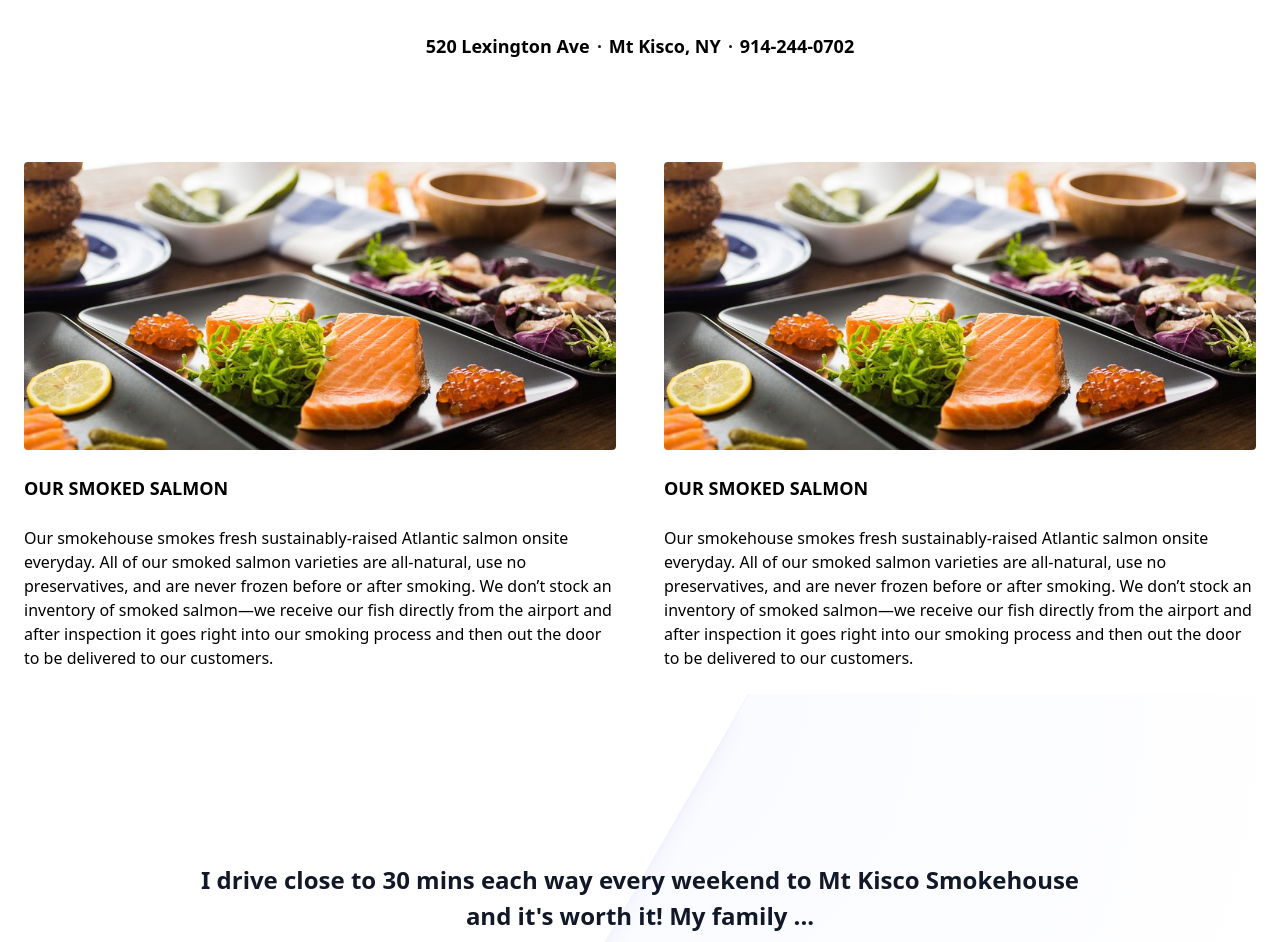
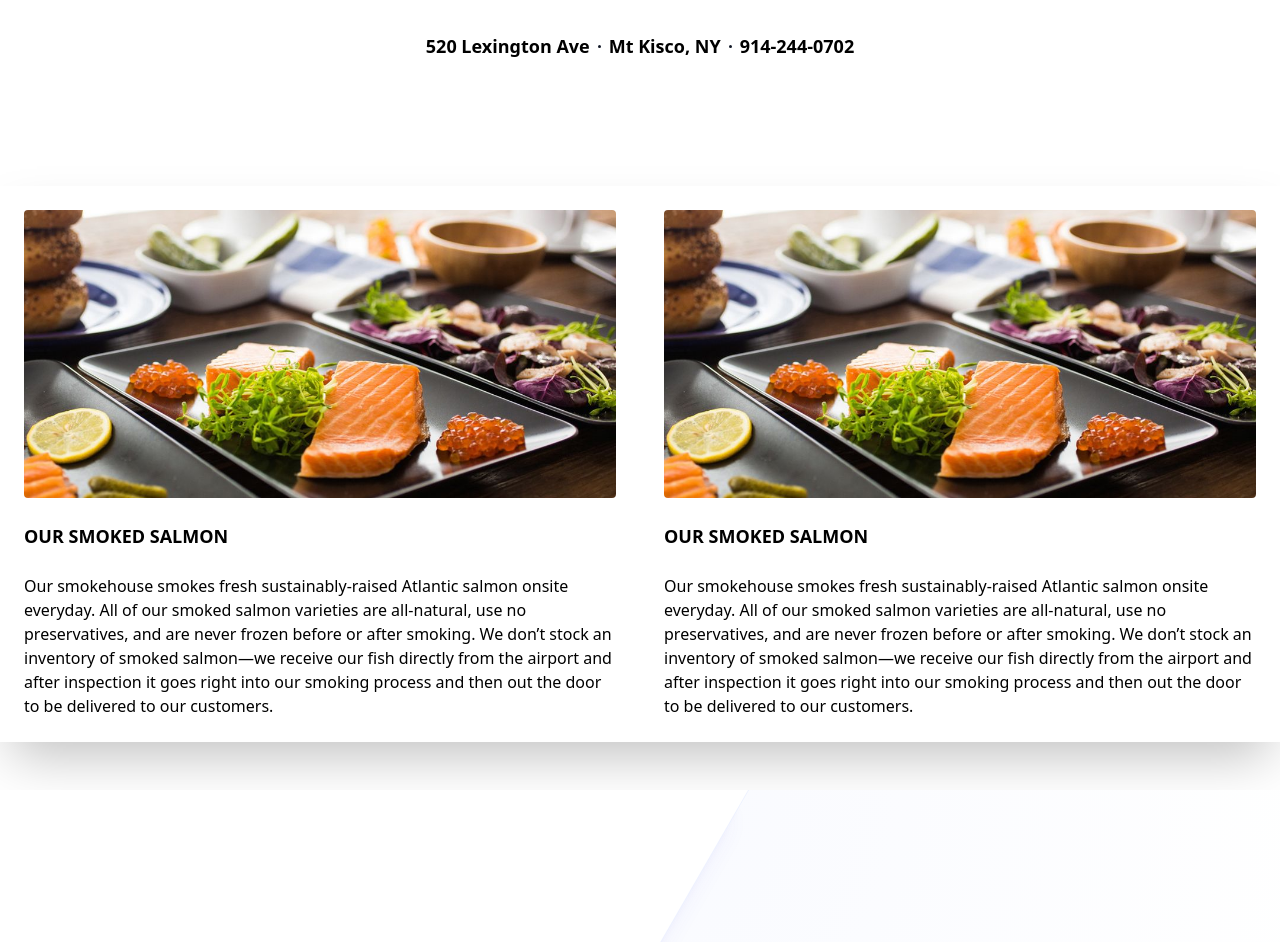
Before and after one commit to michael-carvajal/vite1, a React (Vite) app: page / in a window 1280 px wide. Shown: the part 700-1642 px from the top of the page. Built offline with nearby package versions, Linux system fonts and the light colour scheme.

Commit message:
featured styling

```diff
--- a/src/Components/Featured.tsx
+++ b/src/Components/Featured.tsx
@@ -24,7 +24,7 @@ const Featured = () => {
   }, [salmonImage]);
 
   return (
-    <div className="flex  flex-col md:flex-row">
+    <div className="flex  flex-col md:flex-row shadow-2xl my-12  ">
       <div className="flex flex-col gap-6 p-6">
           <img
             src={salmonImages[salmonImage]}
```
